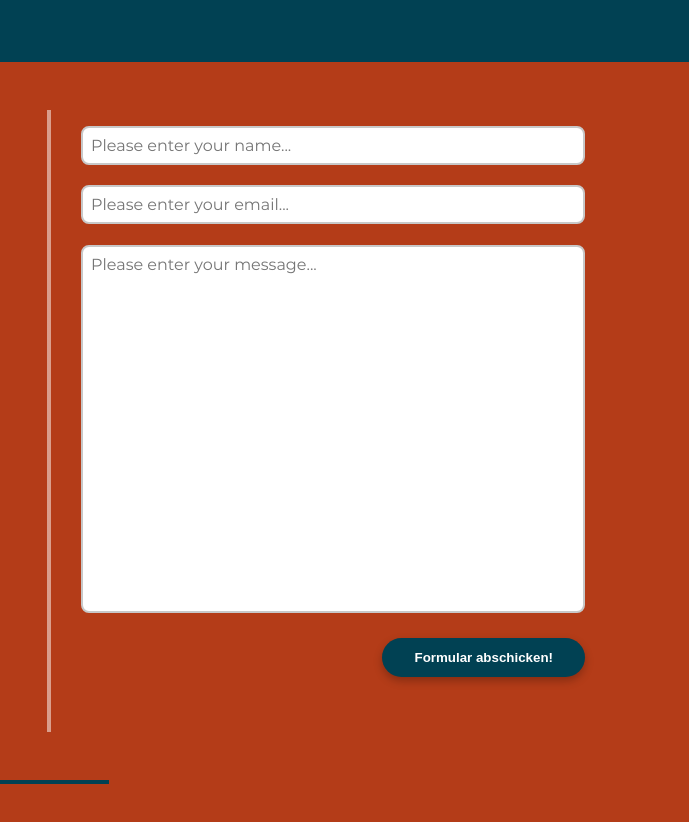
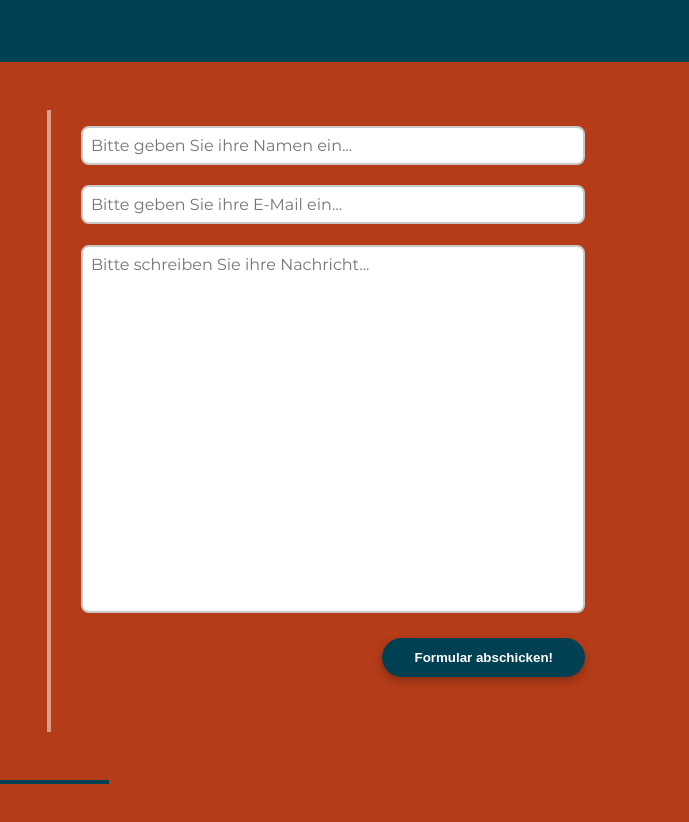
Before and after one commit to yixiaoru/Weddingwebseite, a plain HTML site: page index.html in a window 1280 px wide. Shown: the part 8125-8947 px from the top of the page, 591-1280 px from the left. Drawn offline with Linux system fonts and the light colour scheme; a web font is replaced by a local one.

Commit message:
Add files via upload
change the formular info

```diff
--- a/index.html
+++ b/index.html
@@ -397,13 +397,13 @@
                     <!-- mail.php -->
                     <form class="form" action="https://formspree.io/f/xzzpewnn" method="POST">
                         <div class="form__input-container">
-                            <input class="form__input" type="text" name="name" placeholder="Please enter your name...">
+                            <input class="form__input" type="text" name="name" placeholder="Bitte geben Sie ihre Namen ein...">
                         </div>
                         <div class="form__input-container">
-                            <input class="form__input" type="email" name="email" placeholder="Please enter your email...">
+                            <input class="form__input" type="email" name="email" placeholder="Bitte geben Sie ihre E-Mail ein...">
                         </div>
                         <div class="form__input-container">
-                            <textarea class="form__input form__input--textarea" name = "message" placeholder="Please enter your message..."></textarea>
+                            <textarea class="form__input form__input--textarea" name = "message" placeholder="Bitte schreiben Sie ihre Nachricht..."></textarea>
                         </div>
                         <div class="contact__form-submit-container">
                             <input type="submit" value="Formular abschicken!" class="button button--primary">
```
